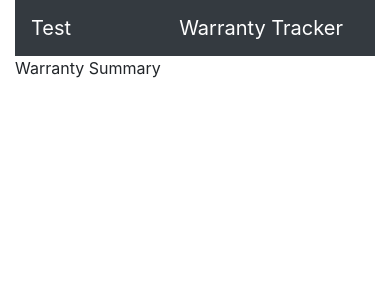
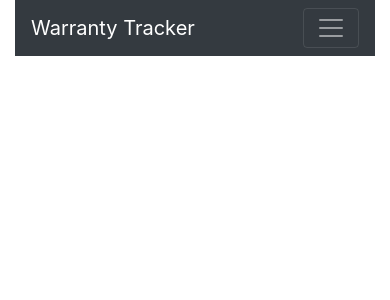
Before and after one commit to Sellieee/Warranty-Tracker, a React (Create React App) app in the folder mern-warranty-tracker-app/: page / in a window 390 px wide. Shown: the top 300 px of the page. Built offline with nearby package versions, Linux system fonts and the light colour scheme.

Commit message:
modified navbar, trying to create responsive burger menu

```diff
--- a/mern-warranty-tracker-app/src/App.js
+++ b/mern-warranty-tracker-app/src/App.js
@@ -1,40 +1,39 @@
 import React, { Component } from "react";
+import { BrowserRouter as Router, Route, Link } from "react-router-dom";
 import "bootstrap/dist/css/bootstrap.min.css";
-import { BrowserRouter as Router, Route, Link } from "react-router-dom";
 
-{
-  /* Adding components */
-}
 import Car from "./Components/car";
 import Electronics from "./Components/electronics";
 import Furniture from "./Components/furniture";
 import HomeAppliances from "./Components/homeappliances";
 import Miscellaneous from "./Components/miscellaneous";
-import Summary from "./Components/summary";
 
 class App extends Component {
   render() {
     return (
       <Router>
         <div className="container">
-          <nav className="navbar navbar-expand=lg navbar-dark bg-dark">
-            <a class="navbar-brand" href="#" target="_blank">
-              {" "}
-              Test
+          <nav className="navbar navbar-expand-lg navbar-dark bg-dark">
+            <a class="navbar-brand" href="/">
+              Warranty Tracker
               {/* <img src={logo} width="30" height="30" alt="logo" */}
             </a>
-            <Link to="/" className="navbar-brand">
-              Warranty Tracker
-            </Link>
-            <div className="collapse navbar-collapse">
-              <ul className="navbar-nav mr-auto">
-               <li className="navbar-item">
-                 <Link to="/" className="nav-link">
-                   Summary
-                 </Link>
-               </li>
-              </ul>
-            </div>
+            <button
+              className="navbar-toggler"
+              type="button"
+              data-toggle="collapse"
+              data-target="#navbarToggleExternalContent"
+              aria-controls="navbarToggleExternalContent"
+              aria-expanded="false"
+              aria-label="Toggle navigation"
+            >
+              <span className="navbar-toggler-icon white-text">
+                <i classname="fas fa-bars"></i>
+              </span>
+            </button>
+            {/* <Link to="/" className="navbar-brand">
+              Summary
+            </Link> */}
           </nav>
 
           {/* These routes are for separate web pages.
@@ -43,7 +42,7 @@ class App extends Component {
   <Route path="/create" exact component={CreateWarranties} />
 */}
           {/* Overview of existing Warranties */}
-          <Route path="/" exact component={Summary} />
+          {/* <Route path="/" exact component={Summary} /> */}
           {/* Car and related Warranties */}
           <Route path="/car" exact component={Car} />
           {/* Electronics and related Warranties */}
@@ -51,17 +50,9 @@ class App extends Component {
           {/* Furniture and related Warranties */}
           <Route path="/furniture" exact component={Furniture} />
           {/* Home Appliances and related Warranties */}
-          <Route
-            path="/homeappliances"
-            exact
-            component={HomeAppliances}
-          />
+          <Route path="/homeappliances" exact component={HomeAppliances} />
           {/* Miscellaneous/Uncategorised Warranties */}
-          <Route
-            path="/miscellaneous"
-            exact
-            component={Miscellaneous}
-          />
+          <Route path="/miscellaneous" exact component={Miscellaneous} />
         </div>
       </Router>
     );
--- a/mern-warranty-tracker-app/src/Components/summary.js
+++ b/mern-warranty-tracker-app/src/Components/summary.js
@@ -4,7 +4,7 @@ export default class Summary extends Component {
     render() {
         return(
             <div>
-               <p>Warranty Summary</p>
+               <p>Existing Warranties</p>
             </div>
         );
     }
```
Also changed, not shown: mern-warranty-tracker-app/src/logo.svg (deleted).
